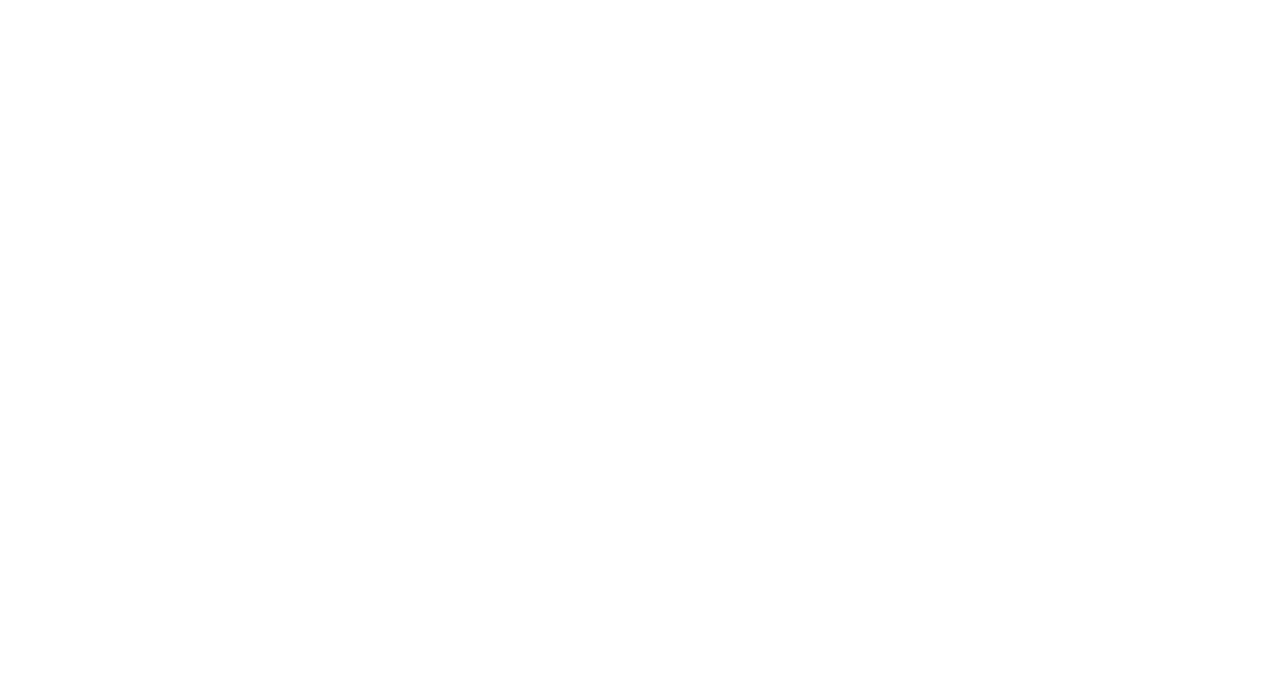
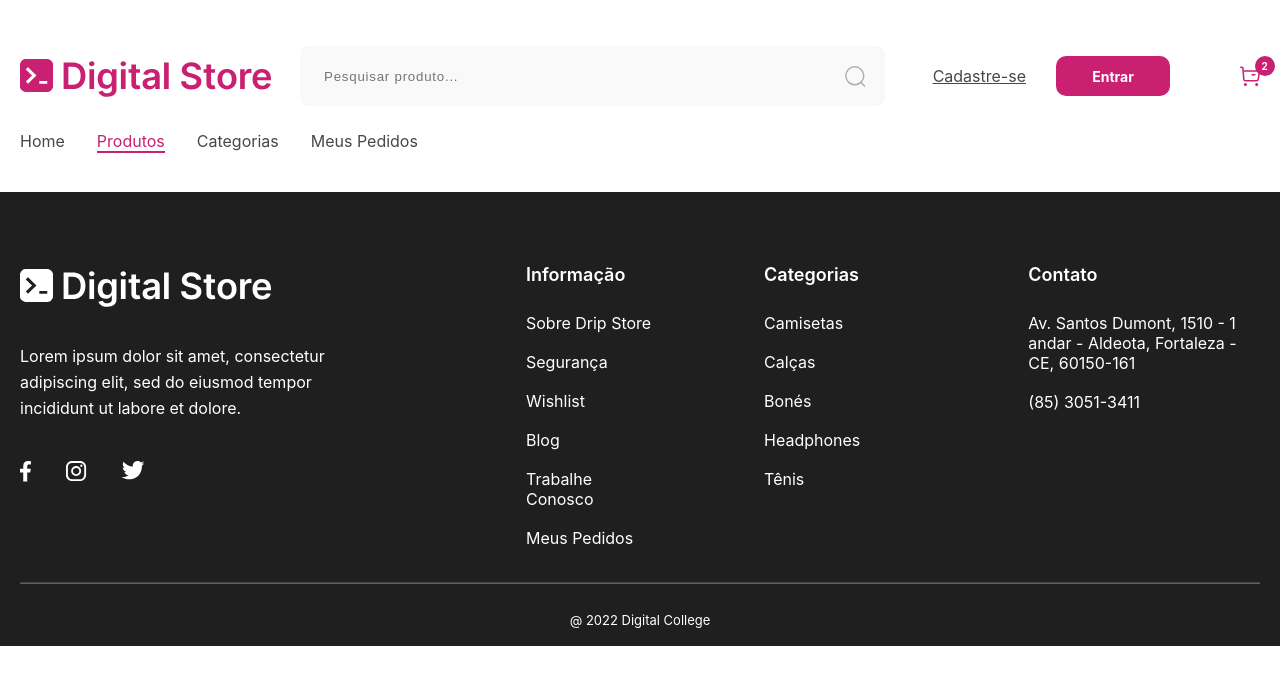
Before and after one commit to FaithfulBreeze/geracao-tech-ecommerce, a React (Vite) app: page /products in a window 1280 px wide. Before the commit this address had no page. Shown: the top 684 px of the page. Built offline with nearby package versions, Linux system fonts and the light colour scheme.

Commit message:
Create ProductListingPage

```diff
--- a/src/App.jsx
+++ b/src/App.jsx
@@ -1,6 +1,7 @@
 import { BrowserRouter, Route, Routes } from "react-router-dom"
 import { HomePage } from "./pages/HomePage"
 import { ProductViewPage } from "./pages/ProductViewPage"
+import { ProductListingPage } from "./pages/ProductListingPage"
 
 function App() {
 
@@ -8,7 +9,8 @@
     <BrowserRouter>
       <Routes>
           <Route path="/" element={<HomePage />}/>
-          <Route path="/product-view-page" element={<ProductViewPage />} />
+          <Route path="/product-view-page" element={<ProductViewPage />}/>
+          <Route path="/products" element={<ProductListingPage />}/>
       </Routes>
     </BrowserRouter>
   )
--- a/src/components/Header/index.jsx
+++ b/src/components/Header/index.jsx
@@ -41,9 +41,9 @@
             <nav>
                 <ul>
                     <li><NavLink to="/">Home</NavLink></li>
-                    <li><NavLink to="/produtos">Produtos</NavLink></li>
-                    <li><NavLink to="/categorias">Categorias</NavLink></li>
-                    <li><NavLink to="/meus">Meus Pedidos</NavLink></li>
+                    <li><NavLink to="/products">Produtos</NavLink></li>
+                    <li><NavLink to="/categories">Categorias</NavLink></li>
+                    <li><NavLink to="/orders">Meus Pedidos</NavLink></li>
                 </ul>
             </nav>
         </StyledHeader>
--- /dev/null
+++ b/src/pages/ProductListingPage.jsx
@@ -0,0 +1,9 @@
+import { Layout } from "../layout"
+
+export const ProductListingPage = () => {
+    return(
+        <Layout>
+
+        </Layout>
+    )
+}
```
